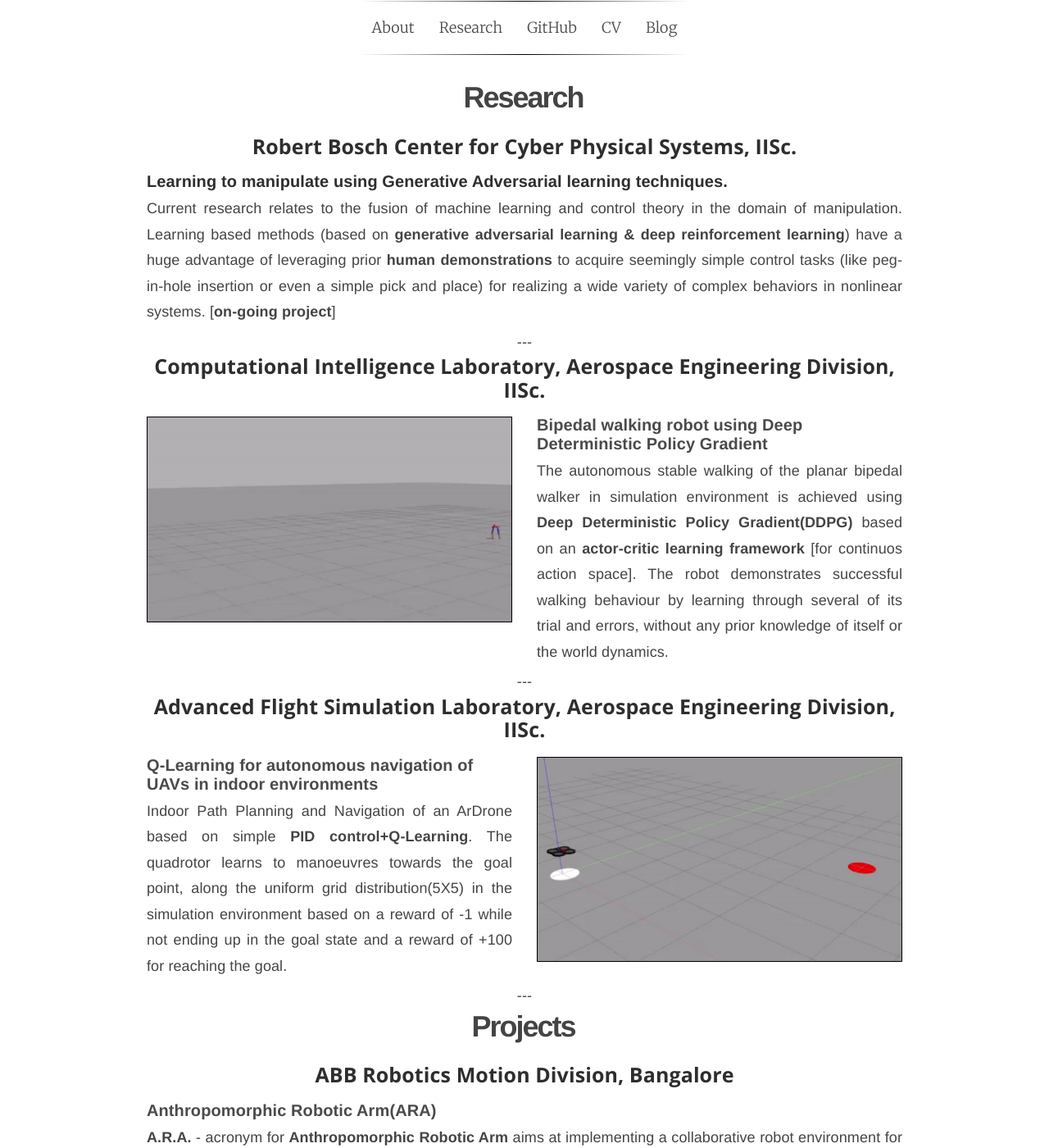
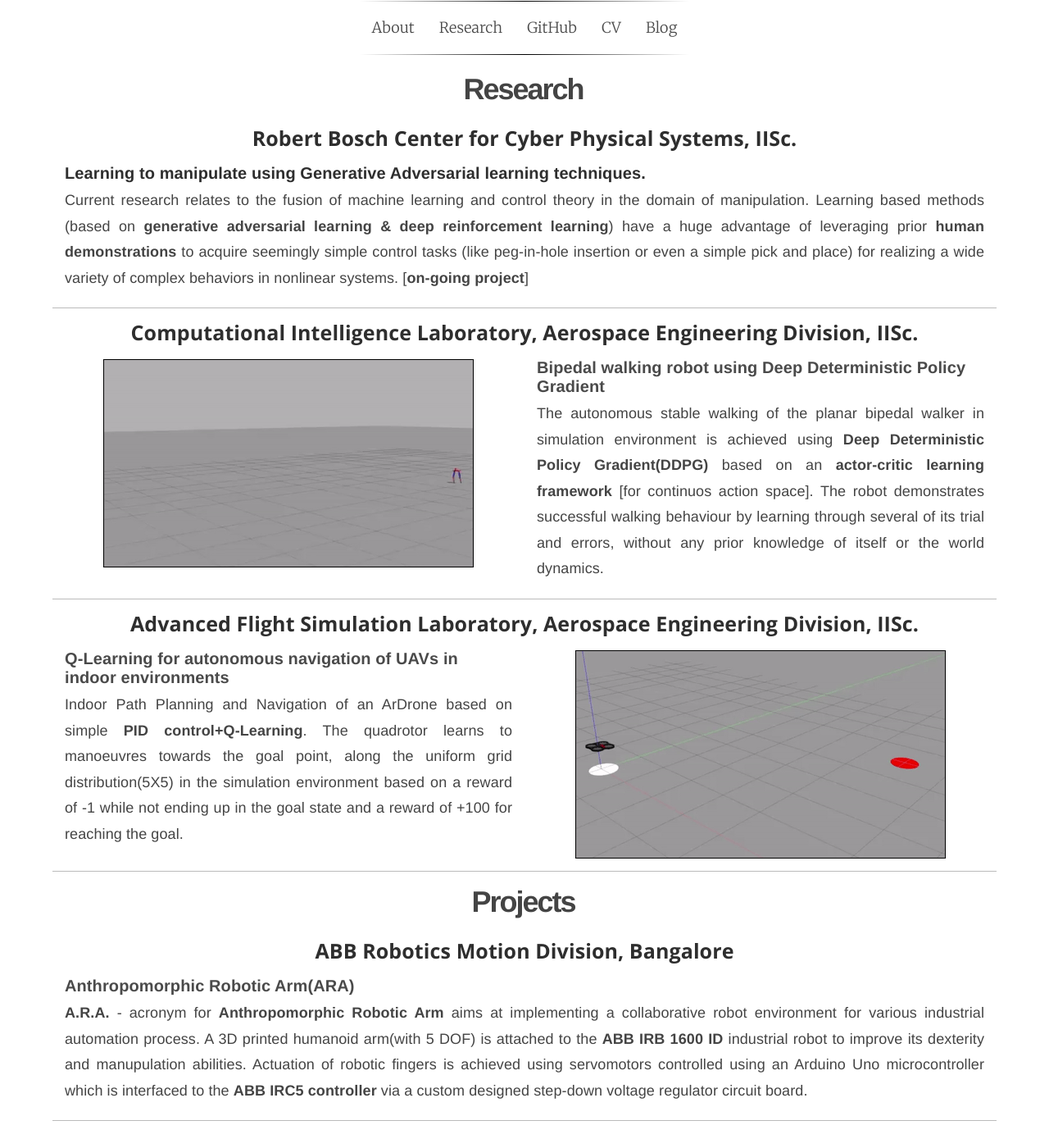
Before and after one commit to navuboy/navuboy.github.io, a Jekyll site: the page built from research.html, in a window 1280 px wide and 1400 px high. Shown: the whole window at 82% size. Built offline with Jekyll 4.4.1, drawn with Linux system fonts in a browser that asks for light colours; some web fonts are replaced.

Commit message:
minimal updates

```diff
--- a/_includes/research.md
+++ b/_includes/research.md
@@ -7,8 +7,8 @@
     <li>Rachael E. Tompa, Blake Wulfe, Mykel J. Kochenderfer, and Michael P. Owen. "Horizontal Maneuver Coordination for Aircraft Collision-Avoidance Systems" in Journal of Aerospace Information Systems, 2018.</li>
 
     <li>Rachael E. Tompa, Blake Wulfe, Michael P. Owen, and Mykel J. Kochenderfer. "Collision avoidance for unmanned aircraft using coordination tables" in Digital Avionics Systems Conference (DASC), 2016.</li>
-</ul> -->
-<main class="content" role="main" style="padding-left: 100px; padding-right:100px; padding-top:10px; padding-bottom:10px; ">
+</ul> --><!--
+<main class="content" role="main" style="padding-left: 100px; padding-right:100px; padding-top:10px; padding-bottom:10px; "> -->
 <h1 class="rsection"><b>Research</b></h1>
 
 <h3><b>Robert Bosch Center for Cyber Physical Systems, IISc.</b></h3>
@@ -90,7 +90,7 @@
 </div>
 
 ---
-</main>
+<!-- </main> -->
 
 <!-- <div class="container-fluid">
   <div class="row">
```
